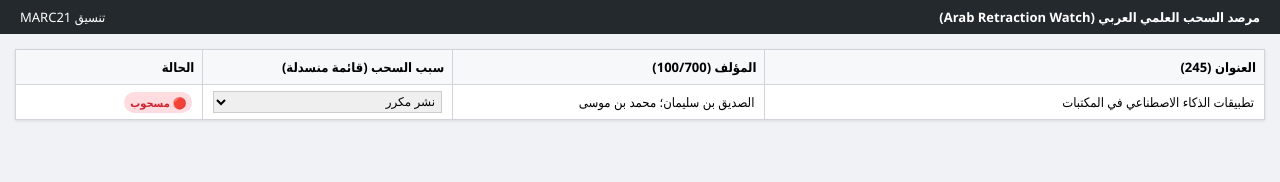
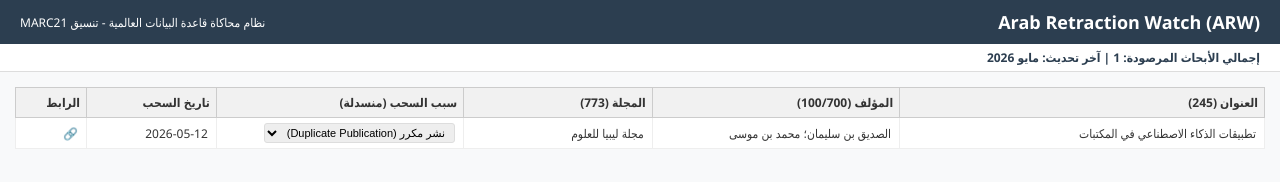
Before and after one commit to sidiqbens-cmd/libyan-theses-portal-2026, a plain HTML site: page index.html in a window 1280 px wide. Drawn offline with Linux system fonts and the light colour scheme.

Commit message:
Update index.html

```diff
--- a/index.html
+++ b/index.html
@@ -2,47 +2,76 @@
 <html lang="ar" dir="rtl">
 <head>
     <meta charset="UTF-8">
+    <title>Arab Retraction Watch | مرصد السحب العلمي العربي</title>
     <style>
-        body { font-family: 'Segoe UI', Tahoma; margin: 0; background: #f0f2f5; font-size: 13px; }
-        .nav { background: #24292e; color: white; padding: 8px 20px; display: flex; justify-content: space-between; }
-        .container { padding: 15px; }
-        table { width: 100%; border-collapse: collapse; background: white; box-shadow: 0 1px 3px rgba(0,0,0,0.1); }
-        th { background: #f6f8fa; border: 1px solid #d1d5da; padding: 8px; text-align: right; }
-        td { border: 1px solid #d1d5da; padding: 6px 10px; vertical-align: middle; }
-        .badge { background: #ffdce0; color: #cf222e; padding: 3px 6px; border-radius: 12px; font-weight: bold; font-size: 11px; }
-        select { font-size: 12px; padding: 2px; width: 100%; border: 1px solid #ccc; }
+        :root { --primary: #2c3e50; --danger: #c0392b; --text: #333; }
+        body { font-family: 'Segoe UI', Tahoma; margin: 0; background: #f8f9fa; color: var(--text); font-size: 12px; }
+        .header { background: var(--primary); color: white; padding: 10px 20px; display: flex; justify-content: space-between; align-items: center; box-shadow: 0 2px 5px rgba(0,0,0,0.2); }
+        .stats-bar { background: #fff; padding: 5px 20px; border-bottom: 1px solid #ddd; font-weight: bold; color: var(--primary); }
+
+        /* واجهة كثيفة جداً (Dense UI) */
+        .main-content { padding: 15px; }
+        table { width: 100%; border-collapse: collapse; background: white; table-layout: fixed; }
+        th { background: #f1f1f1; border: 1px solid #ccc; padding: 6px; text-align: right; position: sticky; top: 0; }
+        td { border: 1px solid #eee; padding: 5px 8px; overflow: hidden; text-overflow: ellipsis; white-space: nowrap; }
+        tr:hover { background-color: #fdfdfd; cursor: pointer; }
+
+        /* الألوان التنبيهية لمحاكاة Retraction Watch */
+        .reason-tag { background: #eee; padding: 2px 5px; border-radius: 3px; border: 1px solid #ddd; font-size: 11px; }
+        .status-retracted { color: var(--danger); font-weight: bold; }
+        .link-btn { color: #2980b9; text-decoration: none; font-weight: bold; }
+
+        /* تحديد أحجام الأعمدة لاستغلال الشاشة */
+        .col-title { width: 30%; }
+        .col-author { width: 20%; }
+        .col-journal { width: 15%; }
+        .col-reason { width: 20%; }
+        .col-date { width: 10%; }
+        .col-link { width: 5%; }
     </style>
 </head>
 <body>
-    <div class="nav">
-        <strong>مرصد السحب العلمي العربي (Arab Retraction Watch)</strong>
-        <span>تنسيق MARC21</span>
+
+<div class="header">
+    <div style="font-size: 18px; font-weight: bold;">Arab Retraction Watch (ARW)</div>
+    <div>نظام محاكاة قاعدة البيانات العالمية - تنسيق MARC21</div>
 </div>
-    <div class="container">
+
+<div class="stats-bar">
+    إجمالي الأبحاث المرصودة: 1 | آخر تحديث: مايو 2026
+</div>
+
+<div class="main-content">
     <table>
         <thead>
             <tr>
-                    <th style="width: 40%;">العنوان (245)</th>
-                    <th style="width: 25%;">المؤلف (100/700)</th>
-                    <th style="width: 20%;">سبب السحب (قائمة منسدلة)</th>
-                    <th>الحالة</th>
+                <th class="col-title">العنوان (245)</th>
+                <th class="col-author">المؤلف (100/700)</th>
+                <th class="col-journal">المجلة (773)</th>
+                <th class="col-reason">سبب السحب (منسدلة)</th>
+                <th class="col-date">تاريخ السحب</th>
+                <th class="col-link">الرابط</th>
             </tr>
         </thead>
         <tbody>
             <tr>
-                    <td>تطبيقات الذكاء الاصطناعي في المكتبات</td>
-                    <td>الصديق بن سليمان؛ محمد بن موسى</td>
+                <td title="تطبيقات الذكاء الاصطناعي في المكتبات">تطبيقات الذكاء الاصطناعي في المكتبات</td>
+                <td title="الصديق بن سليمان؛ محمد بن موسى">الصديق بن سليمان؛ محمد بن موسى</td>
+                <td>مجلة ليبيا للعلوم</td>
                 <td>
-                        <select>
-                            <option value="plagiarism">انتحال علمي</option>
-                            <option value="data">أخطاء في البيانات</option>
-                            <option value="duplicate" selected>نشر مكرر</option>
+                    <select class="reason-tag">
+                        <option>انتحال علمي (Plagiarism)</option>
+                        <option>أخطاء في البيانات (Data Error)</option>
+                        <option selected>نشر مكرر (Duplicate Publication)</option>
+                        <option>نزاع ملكية (Authorship Dispute)</option>
                     </select>
                 </td>
-                    <td><span class="badge">🔴 مسحوب</span></td>
+                <td>2026-05-12</td>
+                <td><a href="#" class="link-btn">🔗</a></td>
             </tr>
         </tbody>
     </table>
 </div>
+
 </body>
 </html>
```
Lines whose indentation alone changed are shown as unchanged.
